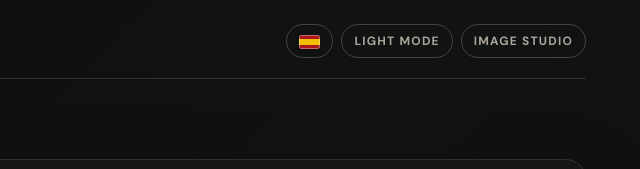
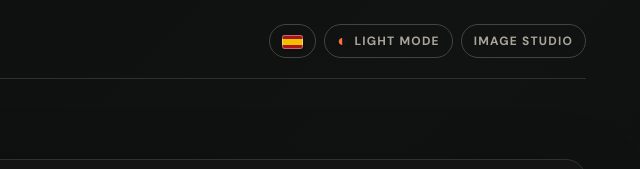
Before and after one commit to ImBonzer/Allverter, a plain HTML site: page media.html in a window 1280 px wide. Shown: the top 169 px of the page, 638-1278 px from the left. Drawn offline with nearby package versions, Linux system fonts and the light colour scheme.

Commit message:
Make media theme control visible

```diff
--- a/media.html
+++ b/media.html
@@ -12,7 +12,7 @@
 </head>
 <body class="media-grid min-h-screen px-5 py-6 sm:px-8 lg:px-14">
   <main class="mx-auto max-w-7xl">
-    <nav class="flex items-center justify-between border-b border-[#30302e] pb-5"><a href="./index.html" class="font-display text-xl font-bold tracking-tight">all<span class="text-[#ff7043]">verter</span><span class="text-[#ff7043]">.</span></a><div class="flex items-center gap-2"><button id="language-toggle" type="button" class="rounded-full border border-[#45433f] px-3 py-2 text-base leading-none text-[#aaa59b]" aria-label="Cambiar idioma" title="Cambiar idioma"><span id="language-flag" class="flag flag-es" aria-hidden="true"></span></button><button id="theme-toggle" type="button" class="rounded-full border border-[#45433f] px-3 py-2 text-xs font-bold uppercase tracking-[.1em] text-[#aaa59b]">Light mode</button><a href="./index.html" class="rounded-full border border-[#45433f] px-3 py-2 text-xs font-bold uppercase tracking-[.1em] text-[#aaa59b] transition hover:border-[#ff7043] hover:text-[#ff9a78]" data-i18n="imageLink">Image studio</a></div></nav>
+    <nav class="flex items-center justify-between border-b border-[#30302e] pb-5"><a href="./index.html" class="font-display text-xl font-bold tracking-tight">all<span class="text-[#ff7043]">verter</span><span class="text-[#ff7043]">.</span></a><div class="flex items-center gap-2"><button id="language-toggle" type="button" class="rounded-full border border-[#45433f] px-3 py-2 text-base leading-none text-[#aaa59b]" aria-label="Cambiar idioma" title="Cambiar idioma"><span id="language-flag" class="flag flag-es" aria-hidden="true"></span></button><button id="theme-toggle" type="button" class="theme-toggle rounded-full border border-[#45433f] px-3 py-2 text-xs font-bold uppercase tracking-[.1em] text-[#aaa59b]"><span class="theme-icon" aria-hidden="true">◐</span><span id="theme-label">Light mode</span></button><a href="./index.html" class="rounded-full border border-[#45433f] px-3 py-2 text-xs font-bold uppercase tracking-[.1em] text-[#aaa59b] transition hover:border-[#ff7043] hover:text-[#ff9a78]" data-i18n="imageLink">Image studio</a></div></nav>
     <section class="pb-16 pt-14 sm:pt-20">
       <div class="grid gap-10 lg:grid-cols-[.7fr_1.3fr] lg:items-center">
         <div class="rise-in">
--- a/static/css/styles.css
+++ b/static/css/styles.css
@@ -35,6 +35,8 @@
     .flag-es { background: linear-gradient(to bottom, #aa151b 0 25%, #f1bf00 25% 75%, #aa151b 75%); }
     .flag-us { position: relative; overflow: hidden; background: repeating-linear-gradient(to bottom, #b22234 0 7.69%, #fff 7.69% 15.38%); }
     .flag-us::before { content: ''; position: absolute; left: 0; top: 0; width: 46%; height: 54%; background: #3c3b6e; }
+    .theme-toggle { display: inline-flex; align-items: center; gap: .4rem; white-space: nowrap; }
+    .theme-icon { color: var(--accent); font-size: 1rem; line-height: 1; }
     .rise-in { animation: rise-in .65s cubic-bezier(.2,.8,.2,1) both; }
     @keyframes rise-in { from { opacity: 0; transform: translateY(14px); } to { opacity: 1; transform: translateY(0); } }
     @media (prefers-reduced-motion: reduce) { *, *::before, *::after { animation-duration: .01ms !important; transition-duration: .01ms !important; } }
--- a/static/js/media.js
+++ b/static/js/media.js
@@ -12,7 +12,7 @@
     const languageFlag = document.querySelector('#language-flag');
     const translations = { en: { imageLink: 'Image studio', convert: 'Convert', media: 'media.', mediaIntro: 'Choose an audio or video file, pick a format, and download the result.', bringMedia: 'Bring a file in.', dropMedia: 'Drop audio or video here, or', browse: 'browse your device', mediaFormats: 'MP3, WAV, MP4, WEBM, MOV, and more', outputFormat: 'Output format', choose: 'Choose a media file to begin.', checking: 'Checking compatible formats...', ready: 'Ready to convert.', unsupported: 'Unsupported media format.', ffmpeg: 'FFmpeg is not installed. Install it and add it to PATH to enable media conversion.', lightMode: 'Light mode', darkMode: 'Dark mode' }, es: { imageLink: 'Estudio de imágenes', convert: 'Convertir', media: 'medios.', mediaIntro: 'Elige un archivo de audio o video, selecciona un formato y descarga el resultado.', bringMedia: 'Añade un archivo.', dropMedia: 'Arrastra audio o video aquí, o', browse: 'explora tu dispositivo', mediaFormats: 'MP3, WAV, MP4, WEBM, MOV y más', outputFormat: 'Formato de salida', choose: 'Elige un archivo multimedia para comenzar.', checking: 'Comprobando formatos compatibles...', ready: 'Listo para convertir.', unsupported: 'Formato multimedia no compatible.', ffmpeg: 'FFmpeg no está instalado. Instálalo y añádelo al PATH para activar la conversión multimedia.', lightMode: 'Modo claro', darkMode: 'Modo oscuro' } };
     let language = localStorage.getItem('allverter-language') || 'en';
-    function applyLanguage() { document.querySelectorAll('[data-i18n]').forEach(element => { element.textContent = translations[language][element.dataset.i18n]; }); languageFlag.className = `flag ${language === 'en' ? 'flag-es' : 'flag-us'}`; languageToggle.title = language === 'en' ? 'Cambiar a español' : 'Switch to English'; themeToggle.textContent = document.body.classList.contains('light-mode') ? translations[language].darkMode : translations[language].lightMode; document.documentElement.lang = language; }
+    function applyLanguage() { document.querySelectorAll('[data-i18n]').forEach(element => { element.textContent = translations[language][element.dataset.i18n]; }); languageFlag.className = `flag ${language === 'en' ? 'flag-es' : 'flag-us'}`; languageToggle.title = language === 'en' ? 'Cambiar a español' : 'Switch to English'; document.querySelector('#theme-label').textContent = document.body.classList.contains('light-mode') ? translations[language].darkMode : translations[language].lightMode; document.documentElement.lang = language; }
     languageToggle.addEventListener('click', () => { language = language === 'en' ? 'es' : 'en'; localStorage.setItem('allverter-language', language); applyLanguage(); });
     themeToggle.addEventListener('click', () => { document.body.classList.toggle('light-mode'); localStorage.setItem('allverter-theme', document.body.classList.contains('light-mode') ? 'light' : 'dark'); applyLanguage(); });
     applyLanguage();
```
Also changed, not shown: templates/media.html (+1 -1 lines).
